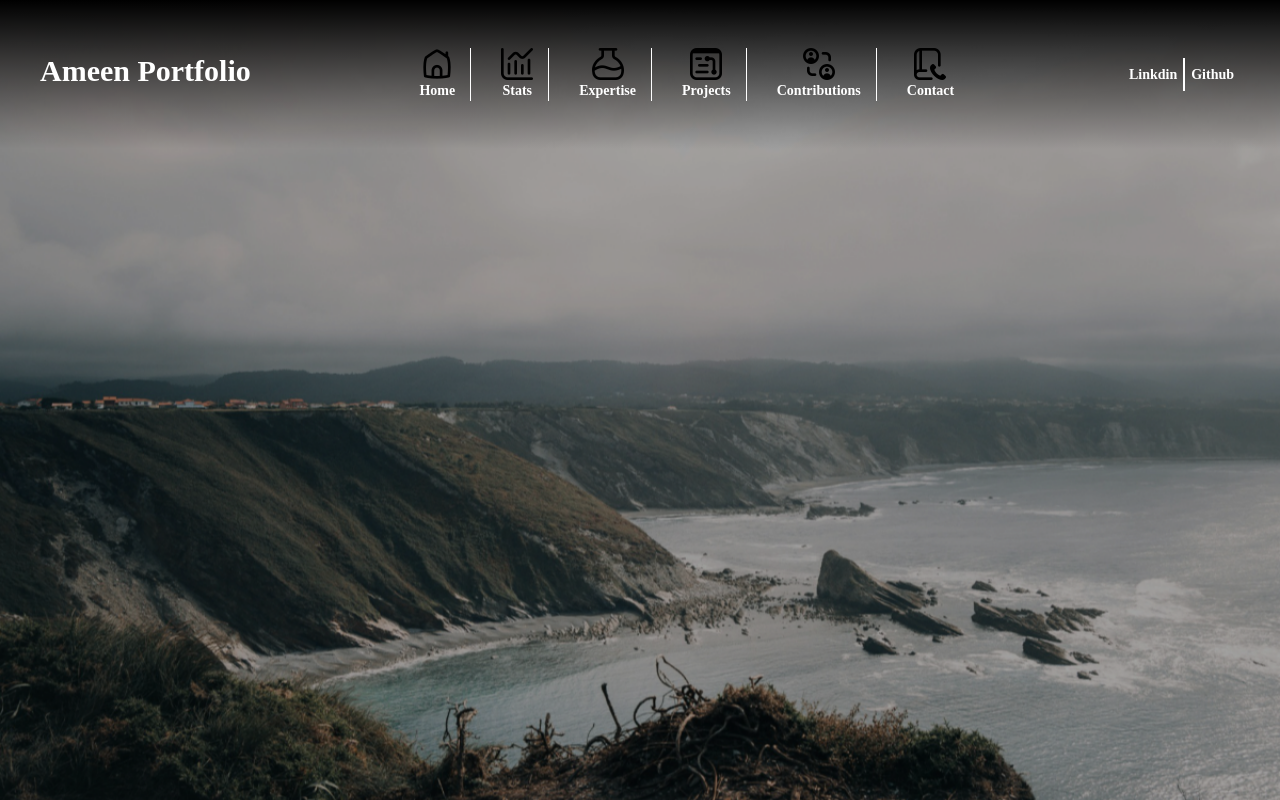
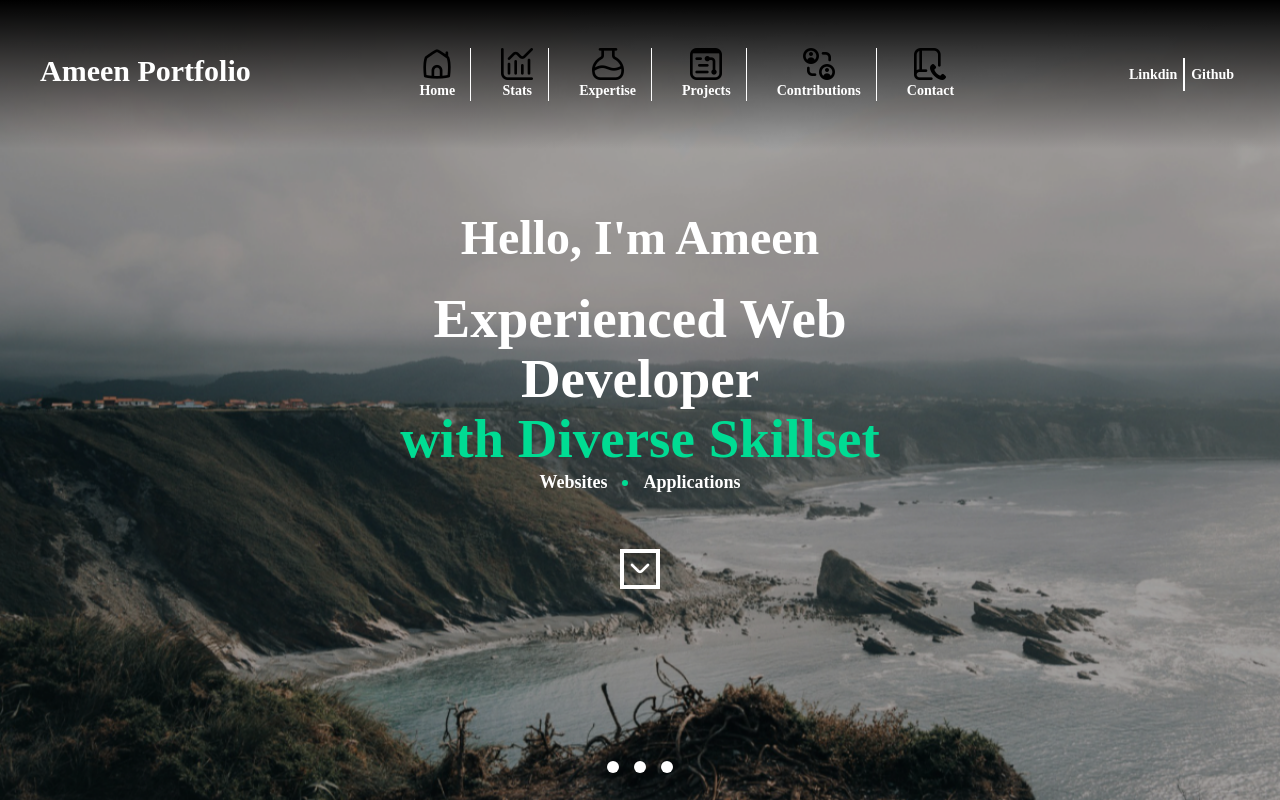
Before and after one commit to Ameer2000Mzori/New-Portfolio-2024, a React (Create React App) app: page / in a window 1280 px wide. Built offline with nearby package versions, Linux system fonts and the light colour scheme; a web font is replaced by a local one.

Commit message:
finished hero page

```diff
--- a/src/components/hero/HeroPage.jsx
+++ b/src/components/hero/HeroPage.jsx
@@ -1,6 +1,8 @@
 import React from "react";
 import Navbar from "./components/navbar";
 import HeroBgImg from "../../assets/images/herobgimg.png";
+import HeroTitle from "./components/heroTitle";
+import ArrowDown from "./components/arrowDown";
 
 function HeroPage() {
   return (
@@ -14,6 +16,8 @@ function HeroPage() {
       className="bg-black h-[100dvh]"
     >
       <Navbar />
+      <HeroTitle />
+      <ArrowDown />
     </div>
   );
 }
--- /dev/null
+++ b/src/components/hero/components/arrowDown.jsx
@@ -0,0 +1,22 @@
+import React from "react";
+import ArrowDownIcon from "../../../assets/icons/arrow_down.png";
+function ArrowDown() {
+  return (
+    <div className="w-[100dvw] flex flex-col text-center items-center justify-center">
+      <div className="   cursor-pointer w-[40px] h-[40px] bg-transparent border-white border-[4px] ">
+        <img
+          src={ArrowDownIcon}
+          alt="arrow down"
+          className="w-[32px] h-[32px] "
+        />
+      </div>
+      <div className=" mt-[40px] absolute bottom-[15px] w-[100%] gap-[15px] p-[12px] flex flex-row text-center items-center justify-center ">
+        <div className="h-[12px] w-[12px] bg-white rounded-full"></div>
+        <div className="h-[12px] w-[12px] bg-white rounded-full"></div>
+        <div className="h-[12px] w-[12px] bg-white rounded-full"></div>
+      </div>
+    </div>
+  );
+}
+
+export default ArrowDown;
--- /dev/null
+++ b/src/components/hero/components/heroTitle.jsx
@@ -0,0 +1,30 @@
+import React from "react";
+
+function HeroTitle() {
+  return (
+    <div className="h-[50%] flex flex-col text-center items-center justify-center">
+      <h1 className="font-baloo font-bold sm:text-[26px] lg:text-[48px] text-white">
+        Hello, I'm Ameen
+      </h1>
+      <h1 className=" font-baloo font-bold  w-[40%] leading-[60px] mt-[15px] lg:text-[55px] sm:text-[40px] text-white">
+        Experienced Web Developer{" "}
+        <p className=" text-[#00dc93]">with Diverse Skillset</p>
+      </h1>
+
+      <div>
+        <ul className=" text-white font-baloo text-[18px] font-bold flex flex-row text-center items-center gap-[15px] w-[100%]">
+          {/* <div className="h-[12px] w-[12px] rounded-full bg-[#00dc93]"></div> */}
+          <li>
+            <h1>Websites</h1>
+          </li>
+          <div className="h-[6px] w-[6px]  rounded-full bg-[#00dc93]"></div>
+          <li>
+            <h1>Applications</h1>
+          </li>
+        </ul>
+      </div>
+    </div>
+  );
+}
+
+export default HeroTitle;
--- a/src/components/hero/components/navbar.jsx
+++ b/src/components/hero/components/navbar.jsx
@@ -63,7 +63,7 @@ function Navbar() {
       {/* on small devices this will show */}
 
       <div
-        className={`h-[100dvh] w-[100dvw] lg:hidden pt-[38px] bg-gradient-to-b  text-black px-[40px] from-[#f5f5f5] to-[#0000007c] top-0 left-0 z-10 flex flex-col absolute ${
+        className={`h-[100dvh] w-[100dvw] lg:hidden pt-[38px] bg-gradient-to-b  text-black px-[40px] from-[#f5f5f5] to-[#000000e0] top-0 left-0 z-10 flex flex-col absolute ${
           showMenu ? "flex" : "hidden"
         }`}
       >
```
Also changed, not shown: src/assets/icons/arrow_down.png (added).
